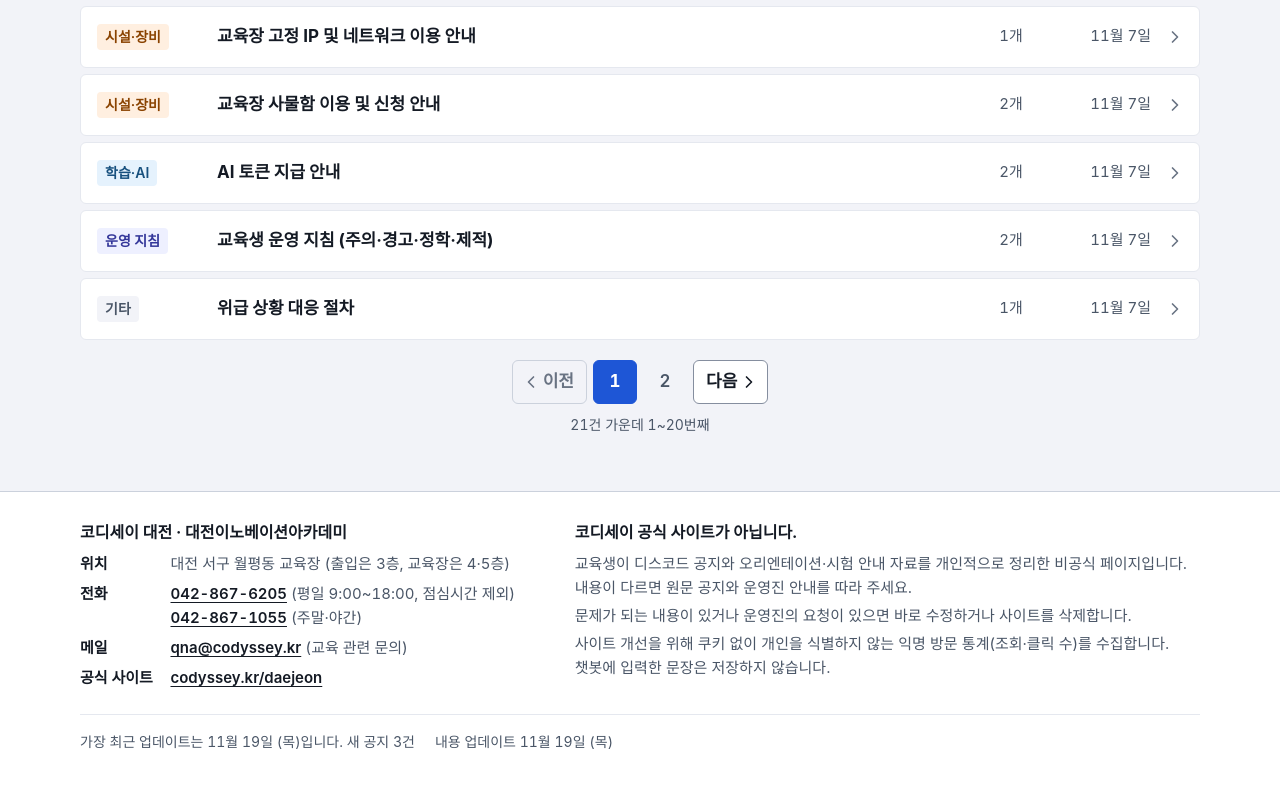
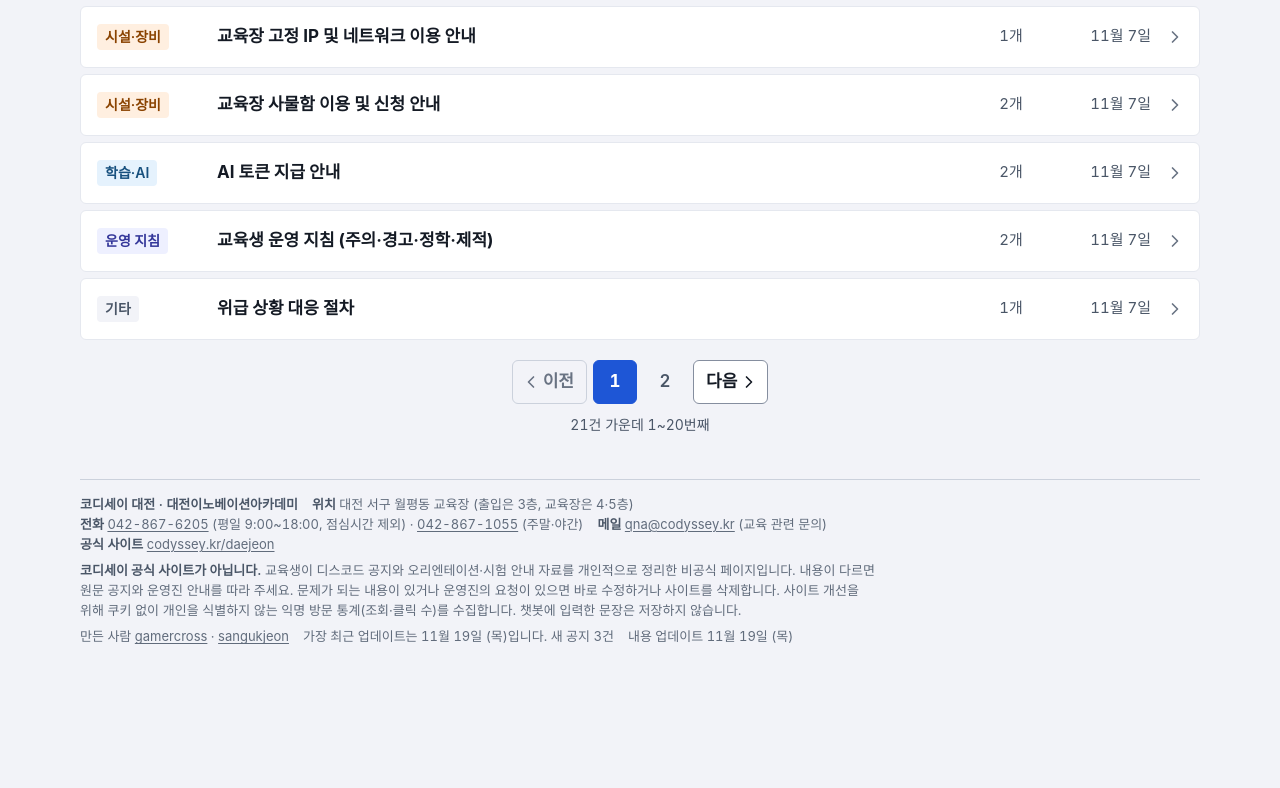
Before and after one commit to sangukjeon/Codyssey_QnA, a plain HTML site: page index.html in a window 1280 px wide. Shown: the part 1676-2464 px from the top of the page. After the commit the page ends 2343 px from the top, so only its background shows below. Drawn offline with Linux system fonts and the light colour scheme; a web font is replaced by a local one.

Commit message:
발을 작은 회색 안내문으로 줄이고 만든 사람 표시, 떠 있는 단추를 한 줄로
발(화면 맨 아래)은 사용자가 쓰는 곳이 아니라 안내문이라, 눈에 띄는 흰 띠 대신
바탕에 묻히는 작은 회색 글씨로 바꿨다.

- 흰 띠 · 큰 제목을 없애고 13px 회색 글씨(회색 바탕에서 대비 4.8:1)로
- 연락처는 표 대신 한 줄로 이어 쓰고, 안내 글 세 문단은 한 문단으로 (내용은 그대로)
- 맨 밑줄에 만든 사람(깃허브 이름 gamercross · sangukjeon, 누르면 깃허브로) — data.js MAKERS
- '맨 위로'를 챗봇 단추 위에 쌓지 않고 왼쪽에 나란히 놓아, 발 아래에 비워 두던 여백을 줄임
- 발 높이: PC 약 400 → 188px, 태블릿 248px, 휴대폰 429px

확인 (2026-11-19 15:30): 챗봇 정확도는 기본 브랜치와 같음(107/108 · 36/40 · 108/109 · 23/30).
최신 기본 브랜치(행사 공지 · 시험 공지가 들어온 뒤) 위에서 브라우저로 18가지를 눌러 봄:
공지사항 · 검색 · 공지 하나 · 질문 주소 · 이벤트가 그대로 열리고, PC · 태블릿 · 휴대폰 폭에서
떠 있는 단추가 발의 글을 가리지 않음.

Co-Authored-By: Claude Fable 5.2 <noreply@anthropic.com>

```diff
--- a/css/style.css
+++ b/css/style.css
@@ -21,6 +21,7 @@
   --red-500: #e5484d;
   --success: #2f8a4e;
   --visited: #6b3fa0;               /* 이미 본 글의 제목 (흰 바탕 7.4:1) */
+  --foot-text: #616c7c;             /* 발의 작은 안내 글씨 — 묻히되 읽히게 (회색 바탕 4.8:1) */
 
   /* 어르신도 읽기 쉽게: 보조 글자는 대비 7:1 가까이, 선·화살표도 눈에 띄게 */
   --primary: var(--blue-600);       /* 흰 바탕 6.3:1, 연파랑 바탕 5.6:1 */
@@ -580,8 +581,11 @@ a.ev-row:active { background: var(--pressed); }
   transition: transform .1s var(--ease), background-color .1s var(--ease);
 }
 .icon-btn:active { transform: scale(.92); background: var(--pressed); }
+/* 떠 있는 단추 한 줄: [맨 위로] [챗봇에게 질문] — 화면 오른쪽 아래 */
+.floaters { position: fixed; right: 16px; bottom: 16px; z-index: 40; display: flex; align-items: center; gap: 8px; pointer-events: none; }
+.floaters > * { pointer-events: auto; }
 .chat-fab {
-  position: fixed; right: 16px; bottom: 16px; z-index: 40; overflow: hidden;
+  position: relative; overflow: hidden; flex: none;
   display: inline-flex; align-items: center; justify-content: center; gap: 8px;
   height: 56px; padding: 0 20px 0 16px; border-radius: var(--r-350);
   background: var(--primary); color: #fff; font-size: 1.0625rem; font-weight: 600;
@@ -664,7 +668,7 @@ a.ev-row:active { background: var(--pressed); }
 
 /* ===== '맨 위로' · 화면 아래 안내 ===== */
 .to-top {
-  position: fixed; right: 16px; bottom: 84px; z-index: 39; /* 챗봇 버튼(아래 16px + 56px) 위 */
+  flex: none; /* .floaters 안에서 챗봇 버튼 왼쪽에 놓인다 */
   display: inline-flex; align-items: center; gap: 6px; min-height: 44px; padding: 8px 16px 8px 12px; border-radius: var(--r-300);
   border: 1px solid var(--line-input); background: var(--white); color: var(--text-strong); box-shadow: var(--shadow-float);
   font-size: 1rem; line-height: 1.4; font-weight: 600; white-space: nowrap;
@@ -673,20 +677,24 @@ a.ev-row:active { background: var(--pressed); }
 }
 .to-top.show { opacity: 1; visibility: visible; transform: none; }
 .to-top.show:active { transform: scale(.92); }
-/* 맨 끝에서 '맨 위로'와 챗봇 버튼이 안내 글을 가리지 않게 아래를 넉넉히 */
-/* 발: 화면 폭을 다 쓰는 흰 띠. 왼쪽에 코디세이 연락처, 오른쪽에 이 사이트 안내, 맨 밑줄에 업데이트 날짜 */
-.footer { margin-top: 40px; padding: 28px 0 140px; background: var(--white); border-top: 1px solid var(--border); font-size: 0.9375rem; line-height: 1.6; color: var(--text-secondary); }
-.footer p { margin: 0; text-wrap: pretty; }
-.footer h2 { margin: 0 0 8px; font-size: 1rem; line-height: 1.5; font-weight: 700; color: var(--text-strong); }
-.footer a { color: var(--text-strong); font-weight: 600; text-underline-offset: 3px; }
-.foot-cols { display: grid; grid-template-columns: minmax(0, 1fr); gap: 24px; }
-.foot-contact dl { margin: 0; display: grid; gap: 6px; }
-.foot-contact dl > div { display: grid; grid-template-columns: 5.5em minmax(0, 1fr); column-gap: 8px; }
-.foot-contact dt { font-weight: 600; color: var(--text-strong); }
-.foot-contact dd { margin: 0; font-variant-numeric: tabular-nums; overflow-wrap: anywhere; }
-.foot-about p + p { margin-top: 4px; }
-.foot-line { display: flex; flex-wrap: wrap; gap: 2px 20px; margin-top: 24px !important; padding-top: 16px; border-top: 1px solid var(--divider-weak); font-size: 0.875rem; font-variant-numeric: tabular-nums; }
-@media (min-width: 900px) { .foot-cols { grid-template-columns: minmax(0, 5fr) minmax(0, 7fr); gap: 48px; } }
+/* 발: 눈에 띄는 판이 아니라 바탕에 묻히는 작은 회색 안내문.
+   코디세이 연락처 한 줄 → 이 사이트 안내 한 문단 → 만든 사람 · 업데이트 날짜.
+   아래 여백은 떠 있는 단추(맨 위로 · 챗봇)가 글을 가리지 않을 만큼만 둔다 */
+.footer { margin-top: 28px; padding: 0 0 80px; font-size: 0.8125rem; line-height: 1.55; color: var(--foot-text); }
+.footer .wrap > :first-child { padding-top: 14px; border-top: 1px solid var(--border); }
+.footer p, .footer ul { margin: 0; text-wrap: pretty; }
+.footer p + p, .footer ul + p { margin-top: 6px; }
+.footer b { font-weight: 600; color: var(--text-secondary); }
+.footer a { color: inherit; text-decoration: underline; text-decoration-thickness: 1px; text-underline-offset: 2px; white-space: nowrap; } /* 전화번호 · 메일이 중간에 끊기지 않게 */
+.foot-contact { list-style: none; padding: 0; display: flex; flex-wrap: wrap; gap: 0 14px; font-variant-numeric: tabular-nums; }
+.foot-contact li { min-width: 0; overflow-wrap: anywhere; }
+.foot-line { display: flex; flex-wrap: wrap; gap: 0 14px; font-variant-numeric: tabular-nums; }
+.foot-line > span:empty { display: none; }
+/* 넓은 화면: 오른쪽을 떠 있는 단추 자리로 비워 두고, 아래 여백 없이 끝낸다 */
+@media (min-width: 1024px) {
+  .footer { padding-bottom: 20px; }
+  .footer .wrap > * { padding-right: 20rem; }
+}
 
 /* ===== 넓은 화면 (PC) ===== */
 @media (min-width: 1024px) {
--- a/index.html
+++ b/index.html
@@ -22,7 +22,7 @@
   <meta property="og:image:alt" content="코디세이 Q&amp;A 허브 — 공지, 자주 묻는 질문, 시험 안내를 한곳에서">
   <meta name="twitter:card" content="summary_large_image">
   <link rel="stylesheet" href="https://cdn.jsdelivr.net/gh/orioncactus/pretendard@v1.3.9/dist/web/variable/pretendardvariable.min.css">
-  <link rel="stylesheet" href="css/style.css?v=20261119-11">
+  <link rel="stylesheet" href="css/style.css?v=20261119-12">
   <script>
     // 저장해 둔 '글자 크게'를 화면을 그리기 전에 적용 (깜빡임 방지)
     try { if (localStorage.getItem("qna-text-size") === "large") document.documentElement.classList.add("text-lg"); } catch (e) {}
@@ -56,35 +56,28 @@
     <main id="main" tabindex="-1"></main>
   </div>
 
-  <!-- 발: 코디세이 연락처 · 이 사이트 안내 · 맨 밑줄에 업데이트 날짜 -->
+  <!-- 발: 작은 회색 글씨의 안내문 — 코디세이 연락처 · 이 사이트 안내 · 만든 사람과 업데이트 날짜 -->
   <footer class="footer">
     <div class="wrap">
-      <div class="foot-cols">
-        <section class="foot-contact" aria-labelledby="footName">
-          <h2 id="footName">코디세이 연락처</h2>
-          <dl id="footContact"></dl>
-        </section>
-        <section class="foot-about" role="note" aria-label="이 사이트 안내">
-          <h2>코디세이 공식 사이트가 아닙니다.</h2>
-          <p>교육생이 디스코드 공지와 오리엔테이션·시험 안내 자료를 개인적으로 정리한 비공식 페이지입니다. 내용이 다르면 원문 공지와 운영진 안내를 따라 주세요.</p>
-          <p>문제가 되는 내용이 있거나 운영진의 요청이 있으면 바로 수정하거나 사이트를 삭제합니다.</p>
-          <p>사이트 개선을 위해 쿠키 없이 개인을 식별하지 않는 익명 방문 통계(조회·클릭 수)를 수집합니다. 챗봇에 입력한 문장은 저장하지 않습니다.</p>
-        </section>
-      </div>
-      <p class="foot-line"><span id="footFresh"></span><span id="updated"></span></p>
+      <ul class="foot-contact" id="footContact" aria-label="코디세이 연락처"></ul>
+      <p class="foot-about"><b>코디세이 공식 사이트가 아닙니다.</b> 교육생이 디스코드 공지와 오리엔테이션·시험 안내 자료를 개인적으로 정리한 비공식 페이지입니다. 내용이 다르면 원문 공지와 운영진 안내를 따라 주세요. 문제가 되는 내용이 있거나 운영진의 요청이 있으면 바로 수정하거나 사이트를 삭제합니다. 사이트 개선을 위해 쿠키 없이 개인을 식별하지 않는 익명 방문 통계(조회·클릭 수)를 수집합니다. 챗봇에 입력한 문장은 저장하지 않습니다.</p>
+      <p class="foot-line"><span id="footMakers"></span><span id="footFresh"></span><span id="updated"></span></p>
     </div>
   </footer>
 
+  <!-- 떠 있는 단추: 화면 오른쪽 아래에 한 줄로 (맨 위로 | 챗봇에게 질문) -->
+  <div class="floaters">
+  <!-- 맨 위로: 아래로 많이 내려왔다가 다시 올릴 때 챗봇 버튼 왼쪽에 나타난다 -->
+  <button class="to-top" type="button" id="toTop">
+    <svg width="20" height="20" viewBox="0 0 24 24" fill="none" stroke="currentColor" stroke-width="2.2" stroke-linecap="round" stroke-linejoin="round" aria-hidden="true"><path d="M12 19V5M6 11l6-6 6 6"/></svg>
+    <span>맨 위로</span>
+  </button>
   <!-- 챗봇 -->
   <button class="chat-fab" type="button" id="chatOpen" aria-haspopup="dialog" aria-controls="chat">
     <svg width="24" height="24" viewBox="0 0 24 24" fill="none" stroke="currentColor" stroke-width="2" stroke-linecap="round" stroke-linejoin="round" aria-hidden="true"><path d="M7.9 20A9 9 0 1 0 4 16.1L2 22Z"/><circle cx="8" cy="12" r="1.15" fill="currentColor" stroke="none"/><circle cx="12" cy="12" r="1.15" fill="currentColor" stroke="none"/><circle cx="16" cy="12" r="1.15" fill="currentColor" stroke="none"/></svg>
     <span class="label">챗봇에게 질문</span>
   </button>
-  <!-- 맨 위로: 아래로 많이 내려왔다가 다시 올릴 때 챗봇 버튼 위에 나타난다 -->
-  <button class="to-top" type="button" id="toTop">
-    <svg width="20" height="20" viewBox="0 0 24 24" fill="none" stroke="currentColor" stroke-width="2.2" stroke-linecap="round" stroke-linejoin="round" aria-hidden="true"><path d="M12 19V5M6 11l6-6 6 6"/></svg>
-    <span>맨 위로</span>
-  </button>
+  </div>
   <div class="scrim" id="scrim" hidden></div>
   <section class="chat" id="chat" tabindex="-1" role="dialog" aria-modal="true" aria-labelledby="chatTitle" hidden>
     <div class="chat-handle" aria-hidden="true"></div>
@@ -115,10 +108,10 @@
 
   <!-- 방문 통계: Umami (쿠키 없음, 개인 식별 안 함). 실제 사이트 주소에서만 수집 -->
   <script defer id="umami-script" src="https://cloud.umami.is/script.js" data-website-id="78b52595-de22-4f75-b92c-4f10ca1a968a" data-auto-track="false" data-domains="sangukjeon.github.io"></script>
-  <script src="js/analytics.js?v=20261119-11"></script>
-  <script src="js/data.js?v=20261119-11"></script>
-  <script src="js/matcher.js?v=20261119-11"></script>
-  <script src="js/app.js?v=20261119-11"></script>
+  <script src="js/analytics.js?v=20261119-12"></script>
+  <script src="js/data.js?v=20261119-12"></script>
+  <script src="js/matcher.js?v=20261119-12"></script>
+  <script src="js/app.js?v=20261119-12"></script>
   <script>
     // 설치(앱으로 추가) 지원용 서비스 워커 — 캐시는 하지 않는다
     if ("serviceWorker" in navigator) navigator.serviceWorker.register("sw.js").catch(() => {});
--- a/js/app.js
+++ b/js/app.js
@@ -846,18 +846,19 @@
     Analytics.event("to-top", { page: location.hash.split("/")[0] || "#home" });
   });
 
-  // 발(화면 맨 아래): 코디세이 연락처(위치 · 전화 · 메일)와 맨 밑줄의 업데이트 날짜
+  // 발(화면 맨 아래): 코디세이 연락처(위치 · 전화 · 메일)와 맨 밑줄의 만든 사람 · 업데이트 날짜
   (function renderFoot() {
     const c = typeof CONTACT === "undefined" ? null : CONTACT, box = $("#footContact");
     if (c && box) {
-      const row = (label, html) => (html ? `<div><dt>${label}</dt><dd>${html}</dd></div>` : "");
-      const tel = (num, note) => (num ? `<a href="tel:${num.replace(/[^0-9+]/g, "")}">${esc(num)}</a>${note ? ` <span>(${esc(note)})</span>` : ""}` : "");
-      $("#footName").textContent = c.name || "코디세이 연락처";
+      // 이름 다음에 위치 · 전화 · 메일 · 사이트를 한 줄로 이어 쓴다 (좁으면 항목 단위로 줄이 바뀐다)
+      const item = (label, html) => (html ? `<li><b>${label}</b> ${html}</li>` : "");
+      const tel = (num, note) => (num ? `<a href="tel:${num.replace(/[^0-9+]/g, "")}">${esc(num)}</a>${note ? ` (${esc(note)})` : ""}` : "");
       box.innerHTML = [
-        row("위치", c.place ? esc(c.place) : ""),
-        row("전화", [tel(c.phone, c.phoneNote), tel(c.night, c.nightNote)].filter(Boolean).join("<br>")),
-        row("메일", c.email ? `<a href="mailto:${esc(c.email)}">${esc(c.email)}</a>${c.emailNote ? ` <span>(${esc(c.emailNote)})</span>` : ""}` : ""),
-        row("공식 사이트", c.site ? `<a href="${esc(c.site)}" target="_blank" rel="noopener">${esc(c.site.replace(/^https?:\/\//, ""))}</a>` : ""),
+        c.name ? `<li class="foot-name"><b>${esc(c.name)}</b></li>` : "",
+        item("위치", c.place ? esc(c.place) : ""),
+        item("전화", [tel(c.phone, c.phoneNote), tel(c.night, c.nightNote)].filter(Boolean).join(" · ")),
+        item("메일", c.email ? `<a href="mailto:${esc(c.email)}">${esc(c.email)}</a>${c.emailNote ? ` (${esc(c.emailNote)})` : ""}` : ""),
+        item("공식 사이트", c.site ? `<a href="${esc(c.site)}" target="_blank" rel="noopener">${esc(c.site.replace(/^https?:\/\//, ""))}</a>` : ""),
       ].join("");
     }
     // 가장 최근에 업데이트된 날과 그날 바뀐 것 (새 공지 몇 건, 질문이 붙은 공지 몇 건)
@@ -865,6 +866,10 @@
     const touched = lastDay ? POSTS.filter((p) => p.date === lastDay) : [];
     const newNotices = touched.filter((p) => p.own === lastDay).length, grown = touched.filter((p) => p.fresh.length);
     const freshText = [newNotices ? `새 공지 ${newNotices}건` : "", grown.length ? `공지 ${grown.length}건에 새 질문 ${grown.reduce((s, p) => s + p.fresh.length, 0)}개` : ""].filter(Boolean).join(" · ");
+    const makers = typeof MAKERS === "undefined" ? [] : MAKERS;
+    $("#footMakers").innerHTML = makers.length
+      ? `만든 사람 ${makers.map((id) => `<a href="https://github.com/${encodeURIComponent(id)}" target="_blank" rel="noopener">${esc(id)}</a>`).join(" · ")}`
+      : "";
     $("#footFresh").textContent = lastDay ? `가장 최근 업데이트는 ${fmtDate(lastDay)}입니다. ${freshText}` : "";
     $("#updated").textContent = `내용 업데이트 ${fmtDate(UPDATED)}`;
   })();
--- a/js/data.js
+++ b/js/data.js
@@ -35,6 +35,7 @@
  *
  * UPDATED      사이트 내용을 마지막으로 고친 날 (화면 맨 아래에 표시)
  * CONTACT      화면 맨 아래(발)에 적는 코디세이 연락처 — 위치 · 전화 · 메일 · 공식 사이트
+ * MAKERS       화면 맨 아래(발)에 적는 만든 사람 — 깃허브 이름
  * EVENT_KINDS  행사 종류 — 미션데이 · 간식데이 · 네트워킹 데이 · 취업 멘토링 · 창업 멘토링 · 세미나
  * SCHEDULE     '이벤트' 화면 아래의 일정(시험 · 마감) — 바뀌지 않는 날짜만 넣는다. 지난 날짜는 '지난 일정'으로 내려간다
  *              행사는 여기에 넣지 않고, 행사 공지에 event 를 붙인다
@@ -669,5 +670,8 @@ const CONTACT = {
   site: "https://codyssey.kr/daejeon",
 };
 
+/* 화면 맨 아래(발)에 적는 만든 사람 — 깃허브 이름. 누르면 그 사람의 깃허브로 간다 */
+const MAKERS = ["gamercross", "sangukjeon"];
+
 /* 챗봇 첫 화면의 추천 질문 */
 const CHAT_SUGGESTIONS = ["장학금 조건", "시험 신청 안 했어요", "토큰 충전", "동료평가 포인트", "출결 누락됐어요", "와이파이 비밀번호", "LMS 비밀번호 초기화", "교육장 이용 시간"];
```
Also changed, not shown: 1 other file.
